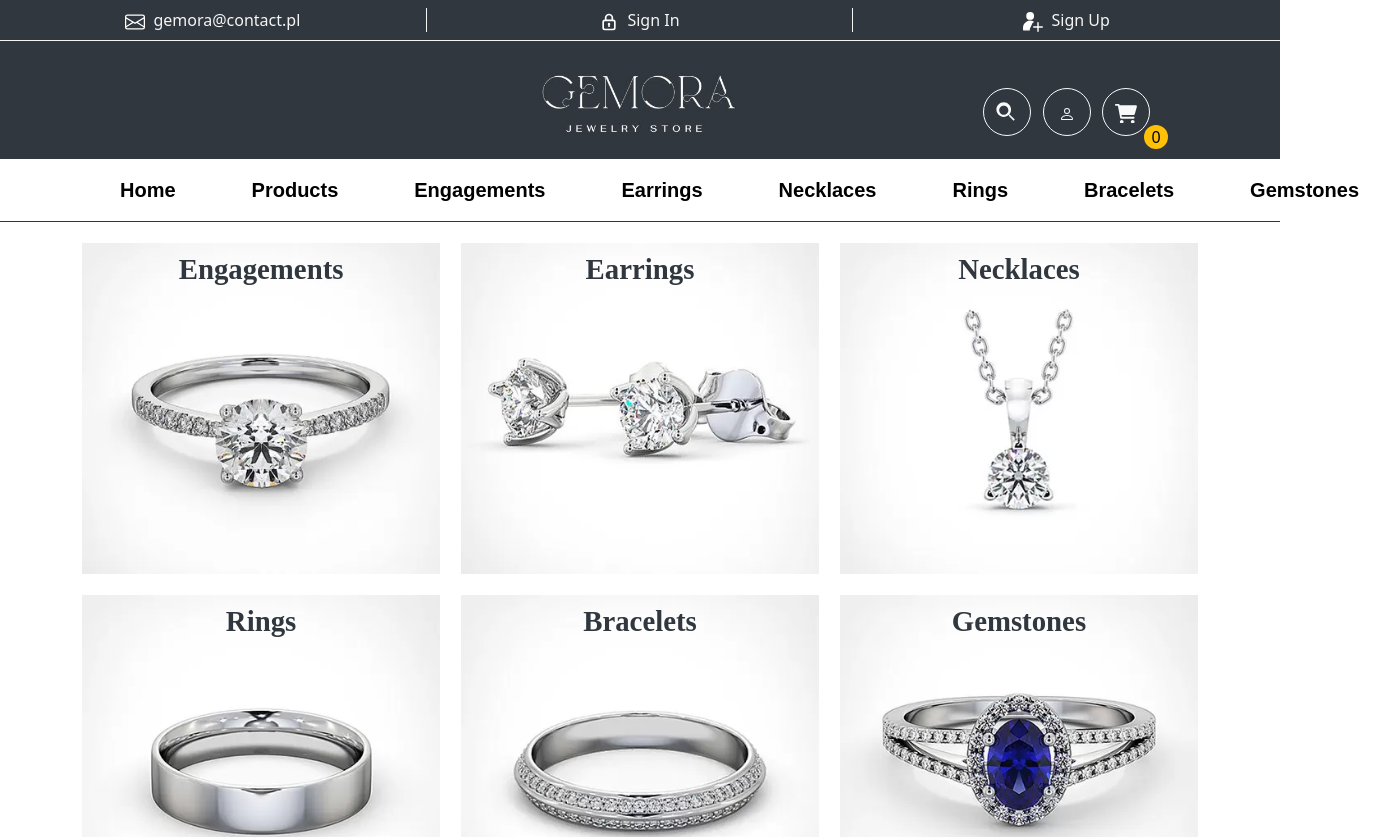
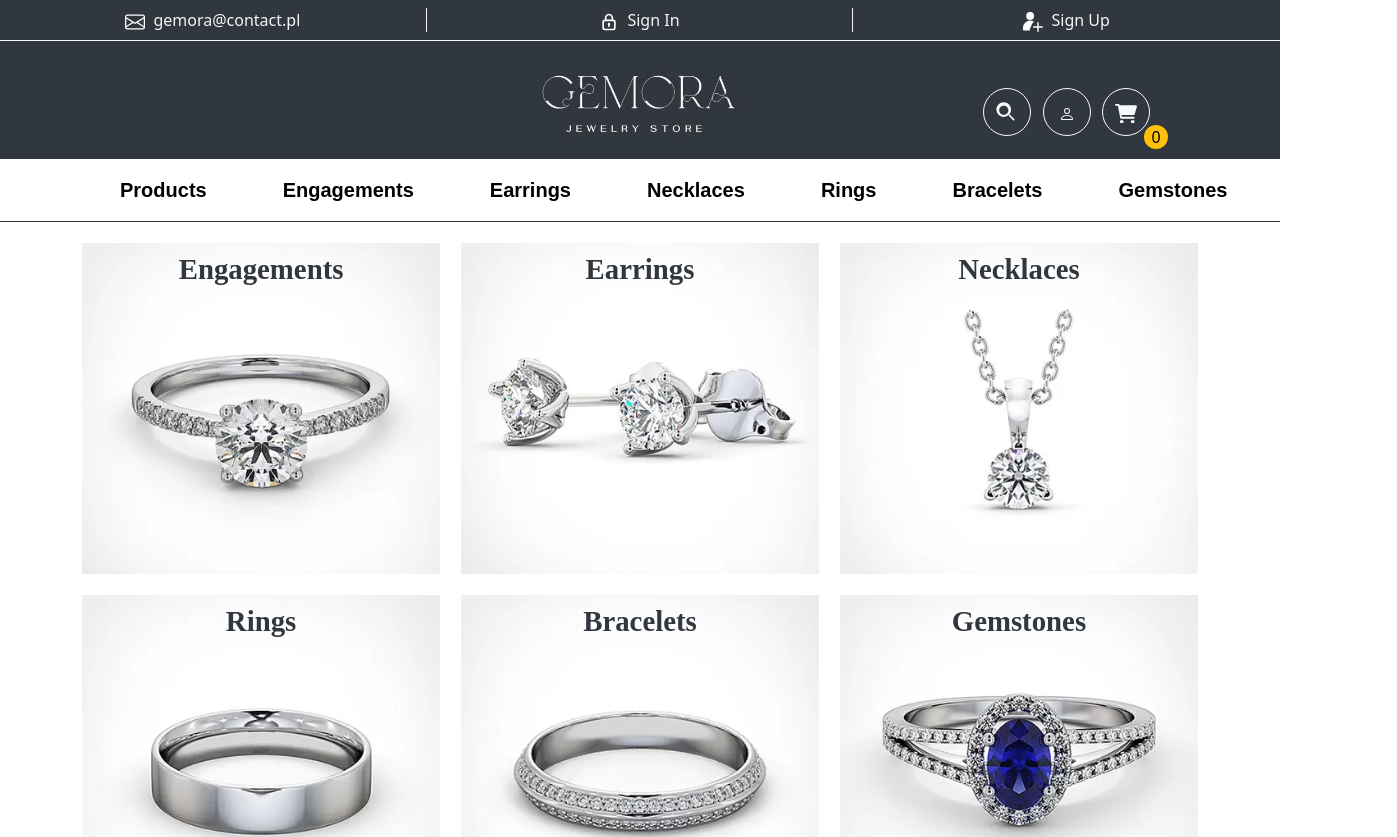
Before and after one commit to stelmaszczykadrian/Gemora-frontend, a React (Create React App) app in the folder gemora/: page / in a window 1280 px wide. Shown: the top 837 px of the page, 1397 px wide, since content can reach past the window. Built offline with nearby package versions, Linux system fonts and the light colour scheme; no server answers; the HTML template or start-up script is replaced by a standard one.

Commit message:
Refactor: Removed homepage link from navigation

```diff
--- a/gemora/src/components/navbar/Navbar.tsx
+++ b/gemora/src/components/navbar/Navbar.tsx
@@ -11,9 +11,6 @@ const CustomNavbar: React.FC = () => {
                     <Navbar.Toggle aria-controls="responsive-navbar-nav" />
                     <Navbar.Collapse id="responsive-navbar-nav">
                         <Nav className="me-auto">
-                            <Nav.Link href="/">
-                                <button className="accordion-button">Home</button>
-                            </Nav.Link>
                             <Nav.Link href="/store">
                                 <button className="accordion-button">Products</button>
                             </Nav.Link>
```
